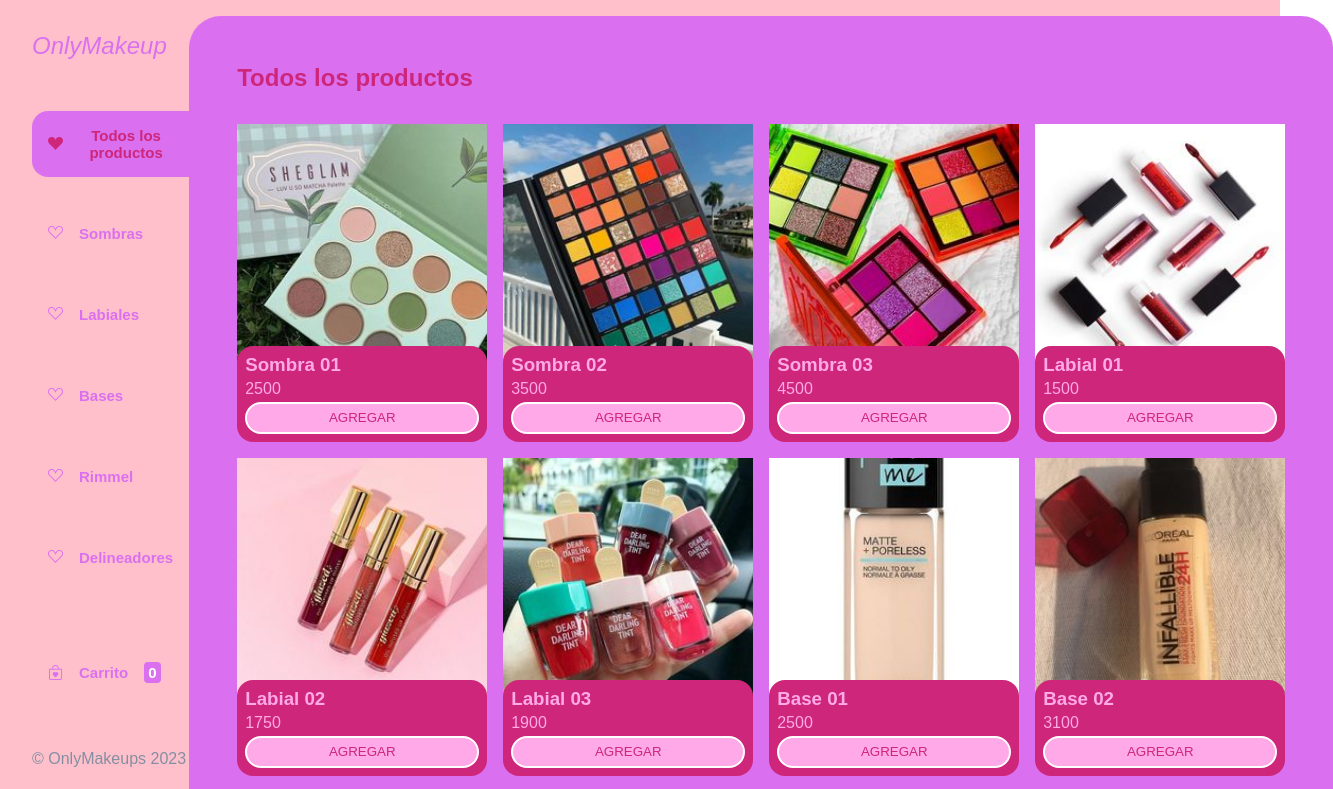
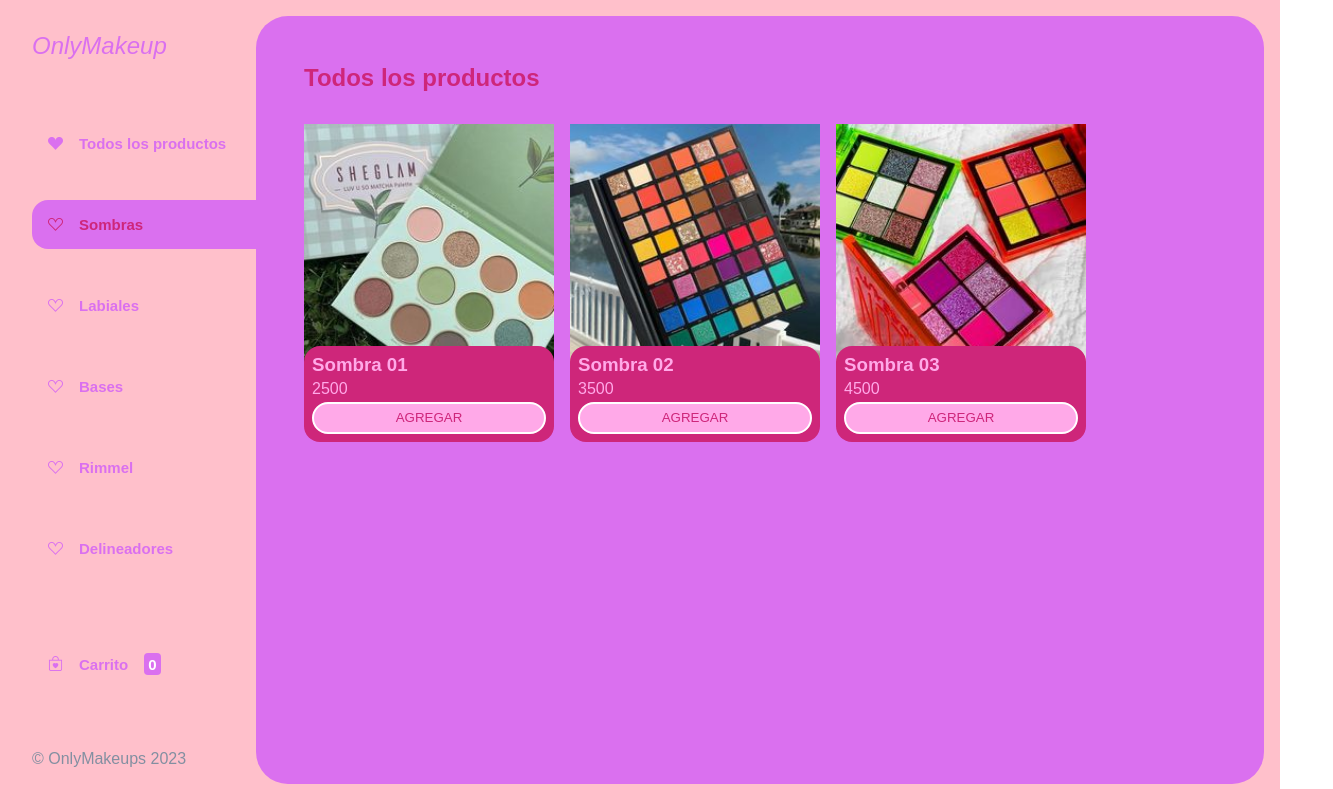
Before and after one commit to CyntiaBagnato/entrega3-bagnato, a plain HTML site: page index.html in a window 1280 px wide. Both pictures are taken after a click on the button "Sombras". Shown: the top 789 px of the page, 1333 px wide, since content can reach past the window. Drawn offline with nearby package versions, Linux system fonts and the light colour scheme.

Commit message:
correcciones1

```diff
--- a/index.html
+++ b/index.html
@@ -19,32 +19,32 @@
             <nav>
                 <ul class="menu">
                     <li>
-                        <button id="Todos" class="boton-aside boton-categoria active">
+                        <button id="todos" class="boton-categoria boton-aside  active">
                             <i class="bi bi-suit-heart-fill"></i>Todos los productos
                         </button>
                     </li>
                     <li>
-                        <button id="sombras" class="boton-aside boton-categoria">
+                        <button id="sombras" class="boton-categoria boton-aside ">
                             <i class="bi bi-suit-heart"></i>Sombras
                         </button>
                     </li>
                     <li>
-                        <button id="labiales" class="boton-aside boton-categoria">
+                        <button id="labiales" class="boton-categoria boton-aside ">
                             <i class="bi bi-suit-heart"></i>Labiales
                         </button>
                     </li>
                     <li>
-                        <button id="bases" class="boton-aside boton-categoria">
+                        <button id="bases" class="boton-categoria boton-aside ">
                             <i class="bi bi-suit-heart"></i>Bases
                         </button>
                     </li>
                     <li>
-                        <button id="rimmel" class="boton-aside boton-categoria">
+                        <button id="rimmel" class="boton-categoria boton-aside ">
                             <i class="bi bi-suit-heart"></i>Rimmel
                         </button>
                     </li>
                     <li>
-                        <button id="delineadores" class="boton-aside boton-categoria">
+                        <button id="delineadores" class="boton-categoria boton-aside ">
                             <i class="bi bi-suit-heart"></i>Delineadores
                         </button>
                     </li>
--- a/js/main.js
+++ b/js/main.js
@@ -65,7 +65,7 @@ const productos = [
       imagen:"../img/base 01.jpg",
        categoria: {
         nombre: "Bases",
-        id: "bases"
+        id: "bases",
     },
      precio: 2500
     },
@@ -75,7 +75,7 @@ const productos = [
           imagen:"../img/base 02.jpg",
            categoria: {
         nombre: "Bases",
-        id: "bases"
+        id: "bases",
     },
      precio: 3100
     },
@@ -85,7 +85,7 @@ const productos = [
           imagen:"../img/base 03.jpg",
            categoria: {
         nombre: "Bases",
-        id: "bases"
+        id: "bases",
     },
      precio: 1900
     },
@@ -97,7 +97,7 @@ const productos = [
           imagen:"../img/rimmel 1.jpg",
         categoria: {
             nombre: "Rimmel",
-            id: "rimmel"
+            id: "rimmel",
         },
          precio: 1200
         },
@@ -107,7 +107,7 @@ const productos = [
           imagen:"../img/rimmel 2.jpg",
         categoria: {
             nombre: "Rimmel",
-            id: "rimmel"
+            id: "rimmel",
         },
          precio: 1500
         },
@@ -117,7 +117,7 @@ const productos = [
           imagen:"../img/rimmel 3.jpg",
         categoria: {
             nombre: "Rimmel",
-            id: "rimmel"
+            id: "rimmel",
         },
          precio: 1300
         },
@@ -129,7 +129,7 @@ const productos = [
         imagen:"../img/delineador 1.jpg",
         categoria: {
             nombre: "Delineadores",
-            id: "delineadores"
+            id: "delineadores",
         },
          precio: 900
         },
@@ -139,7 +139,7 @@ const productos = [
         imagen:"../img/delineador 2.jpg",
         categoria: {
             nombre: "Delineadores",
-            id: "delineadores"
+            id: "delineadores",
         },
          precio: 850
         },
@@ -149,7 +149,7 @@ const productos = [
         imagen:"../img/delineador 3.jpg",
         categoria: {
             nombre: "Delineadores",
-            id: "delineadores"
+            id: "delineadores",
         },
         precio: 1100
     },
@@ -158,9 +158,11 @@ const productos = [
 
 const contenedorProductos = document.getElementById('productos');
 
-function cargarProductos(){
+function cargarProductos(productosElegidos){
 
-    productos.forEach(p =>{
+    contenedorProductos.innerHTML = "";
+
+    productosElegidos.forEach(p =>{
 
         const productosContainer = document.createElement('div');
         productosContainer.innerHTML=`
@@ -174,10 +176,32 @@ function cargarProductos(){
         </div>
         `;
 
-        contenedorProductos.appendChild(productosContainer);
+        contenedorProductos.append(productosContainer);
 
 })
 
 }
 
-cargarProductos();
+cargarProductos(productos);
+
+const botonCategorias = document.querySelectorAll(".boton-categoria");
+const tituloCategorias = document.querySelector("tituloP");
+
+botonCategorias.forEach(boton => {
+    boton.addEventListener("click", (e) =>{
+
+        botonCategorias.forEach(boton => boton.classList.remove("active"));
+        e.currentTarget.classList.add("active");
+
+        if(e.currentTarget.id != "todos"){
+
+            tituloP.innerText = "Todos los productos"
+
+        const productosCategorias = productos.filter(producto => producto.categoria.id === e.currentTarget.id);
+        cargarProductos(productosCategorias);
+        } else{
+            tituloP.innerText = "Todos los productos";
+            cargarProductos(productos);
+        }
+    })
+})
--- a/style.css
+++ b/style.css
@@ -71,6 +71,7 @@ aside{
     font-weight: 600;
     padding: 1rem;
     font-size: 15px;
+    width: 100%;
 }
 
 .active{
```
